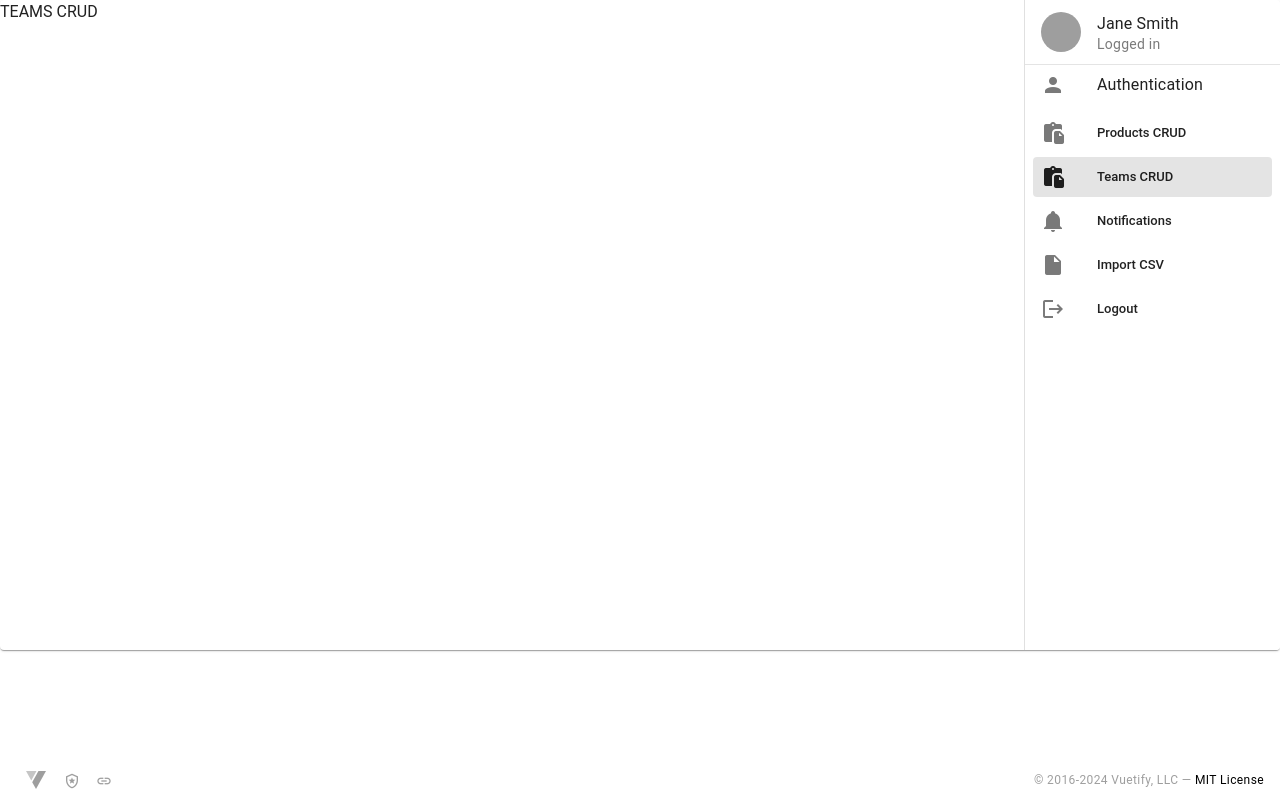
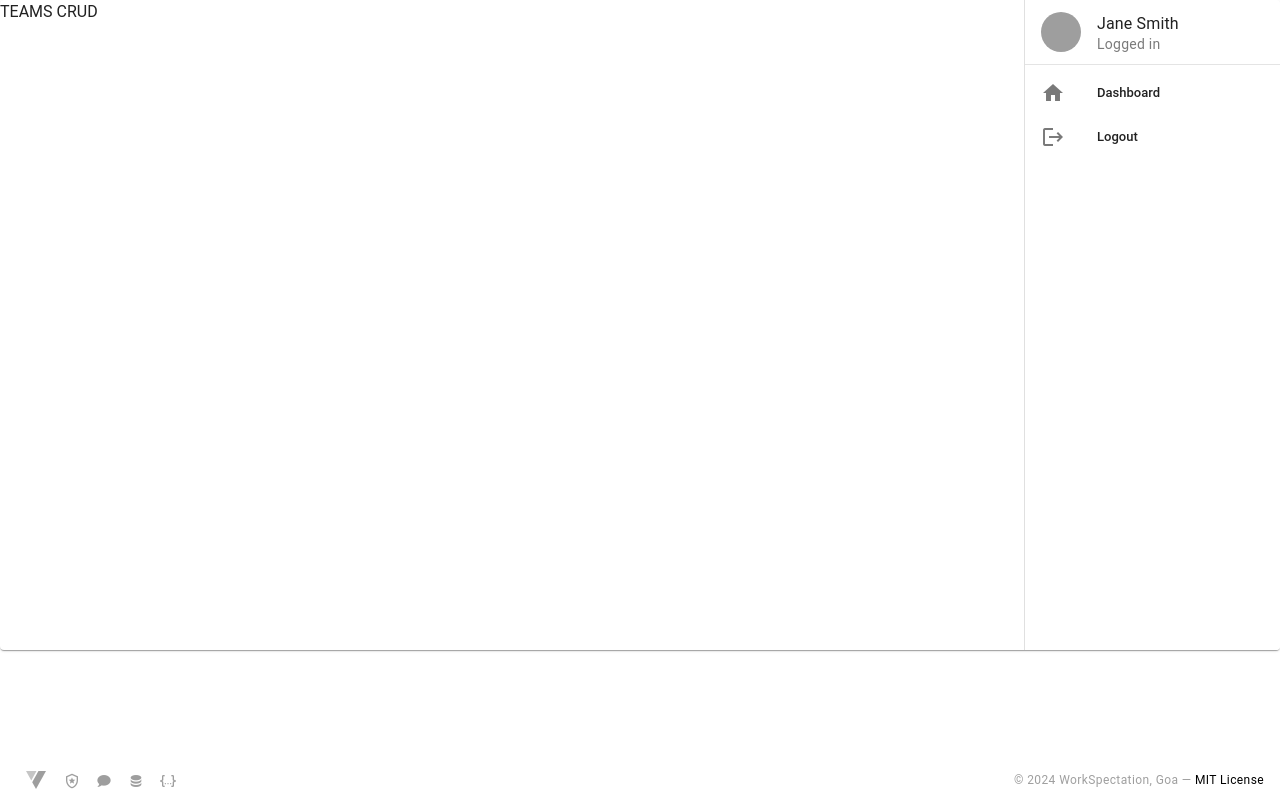
Before and after one commit to Pando-Digital-Systems/Frontend_Practical_Tests, a Vue app: page /teams in a window 1280 px wide. Built offline with nearby package versions, Linux system fonts and the light colour scheme; grey boxes are pictures that could not be loaded.

Commit message:
practical-test-1

```diff
--- a/src/components/AppFooter.vue
+++ b/src/components/AppFooter.vue
@@ -19,7 +19,7 @@
       class="text-caption text-disabled"
       style="position: absolute; right: 16px;"
     >
-      &copy; 2016-{{ (new Date()).getFullYear() }} <span class="d-none d-sm-inline-block">Vuetify, LLC</span>
+      &copy; {{ (new Date()).getFullYear() }} <span class="d-none d-sm-inline-block">WorkSpectation, Goa</span>
       —
       <a
         class="text-decoration-none on-surface"
@@ -47,8 +47,18 @@
     },
     {
       title: 'ChatGPT',
-      icon: 'mdi-link',
+      icon: 'mdi-chat',
       href: 'https://chatgpt.com/',
+    },
+    {
+      title: 'PocketBase',
+      icon: 'mdi-database',
+      href: 'https://pocketbase.io/',
+    },
+    {
+      title: 'JSONPlaceholder',
+      icon: 'mdi-code-json',
+      href: 'https://jsonplaceholder.typicode.com/',
     },
   ]
 </script>
--- a/src/components/Navigation.vue
+++ b/src/components/Navigation.vue
@@ -13,25 +13,12 @@
         </template>
 
         <v-divider></v-divider>
-        <v-list-item prepend-icon="mdi-account" title="Authentication" value="home"></v-list-item>
         <v-list density="compact" nav>
         <v-list-item
-            prepend-icon="mdi-clipboard-file"
-            title="Products CRUD"
-            :to="{ name: 'products' }"
+            prepend-icon="mdi-home"
+            title="Dashboard"
+            :to="{ name: 'dashboard' }"
         ></v-list-item>
-        <v-list-item
-            prepend-icon="mdi-clipboard-file"
-            title="Teams CRUD"
-            :to="{ name: 'teams' }"
-        ></v-list-item>
-        <v-list-item
-            prepend-icon="mdi-bell"
-            title="Notifications"
-            :to="{ name: 'notifications' }"
-        ></v-list-item>
-        <!-- <v-list-item prepend-icon="mdi-message-cog" title="API Integration" value="api"></v-list-item> -->
-        <v-list-item prepend-icon="mdi-file" title="Import CSV" value="csv"></v-list-item>
         <v-list-item prepend-icon="mdi-logout" title="Logout" value="logout"></v-list-item>
         </v-list>
     </v-navigation-drawer>
```
